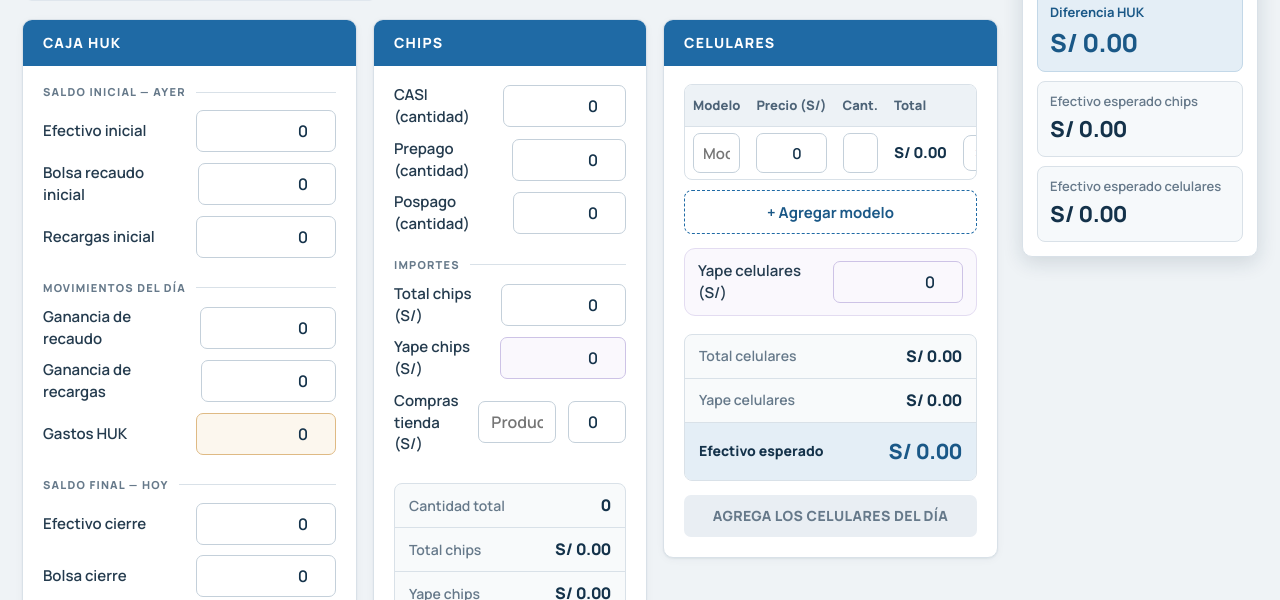
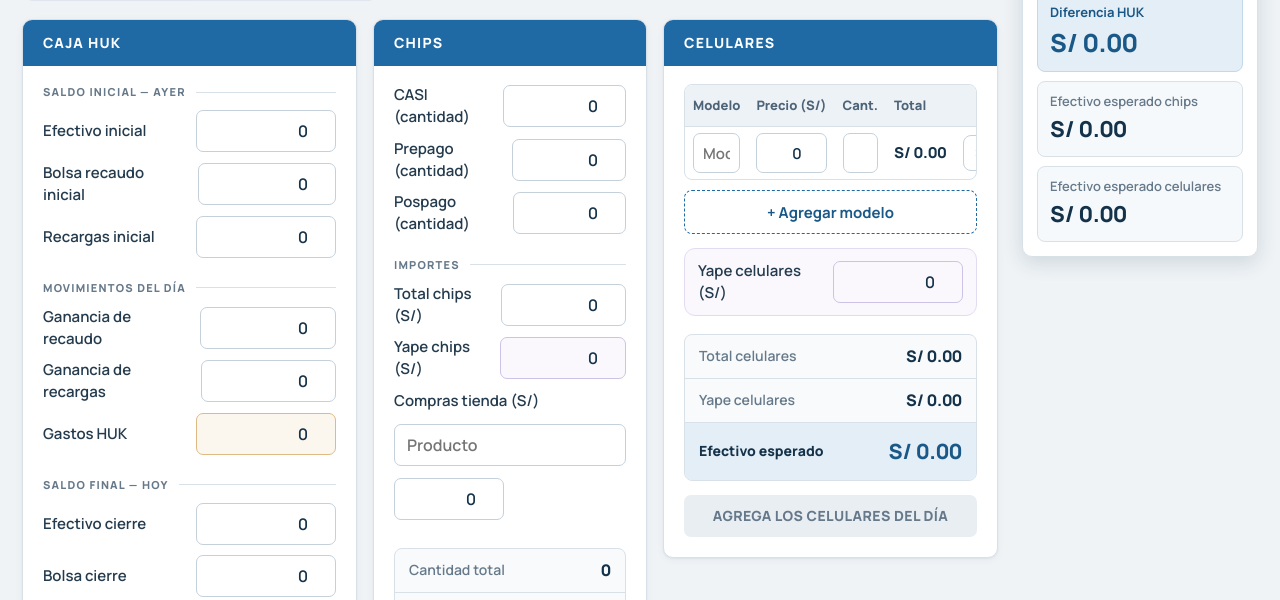
Before and after one commit to eduronysulca-commits/CUADRE-2M-TELECOM, a plain HTML site: page index.html in a window 1280 px wide. Shown: the part 176-776 px from the top of the page. Drawn offline with Linux system fonts and the light colour scheme.

```diff
--- a/styles.css
+++ b/styles.css
@@ -937,7 +937,7 @@ body { background: var(--fondo); }
 }
 .heading::before { display: none; }
 .desglose-efectivo .heading { background: var(--ink); }
-.historial-panel .heading { margin: -24px -24px 20px; padding: 14px 24px; }
+.historial-panel .heading { margin: 0 -24px 20px; padding: 14px 24px; }
 
 /* ---------- Campos ---------- */
 input[type="number"],
@@ -1086,13 +1086,20 @@ td { border-top: 1px solid var(--borde); }
   .topbar, .heading, .summary h2 { print-color-adjust: exact; -webkit-print-color-adjust: exact; }
   .panel { box-shadow: none; }
 }
+.compra-fila {
+  flex-wrap: wrap;
+}
+
 .compra-fila input[type="text"] {
-  width: 130px;
-  max-width: 38%;
+  flex: 1 1 160px;
+  width: auto;
+  max-width: none;
+  min-width: 120px;
   text-align: left;
 }
 
 .compra-fila input[type="number"] {
-  width: 90px;
-  max-width: 28%;
+  flex: 0 0 110px;
+  width: 110px;
+  max-width: none;
 }
```
